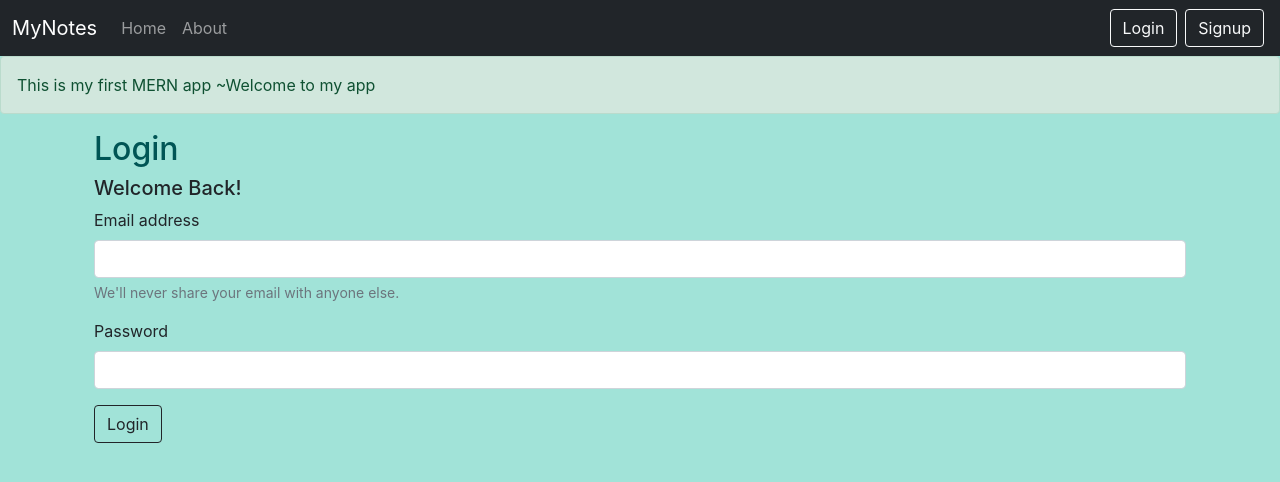
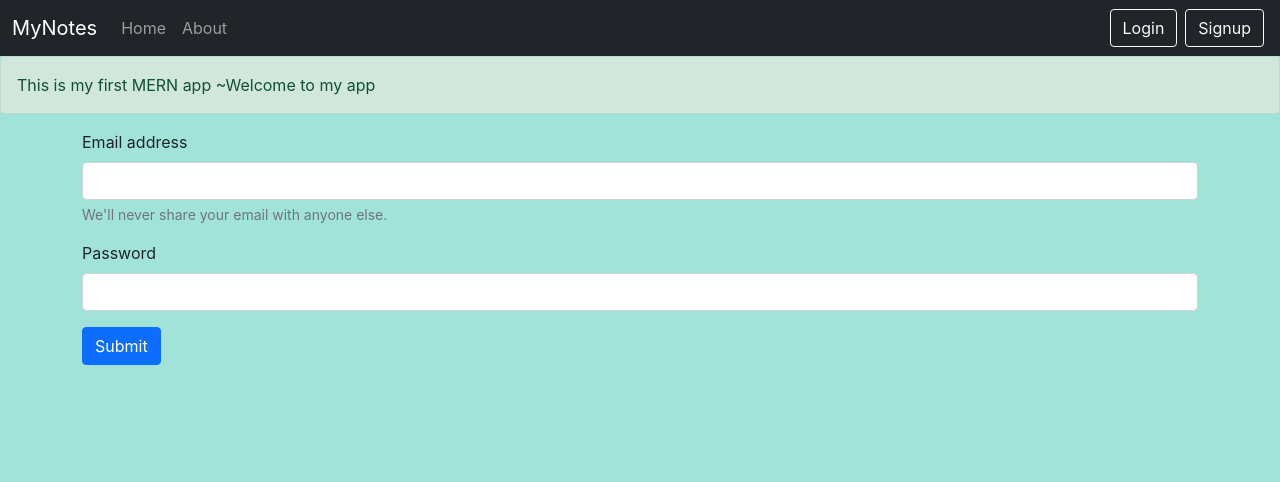
Before and after one commit to PranjalMulane/react-noteapp, a React (Create React App) app: page /Login in a window 1280 px wide. Shown: the top 482 px of the page. Built offline with nearby package versions, Linux system fonts and the light colour scheme.

Commit message:
login API

```diff
--- a/src/components/Login.js
+++ b/src/components/Login.js
@@ -1,60 +1,53 @@
-import React, { useState } from 'react'
-import { useNavigate} from 'react-router-dom'
+import React, {useState} from 'react'
+import { useNavigate } from 'react-router-dom'
 
-const Login = () => {
 
-    let navigate =  useNavigate();
-    const [credentials, setCredentials] = useState({email:"", password:""})
-    const handleSubmit = async(e) =>{
-      e.preventDefalut();
-        const response = await fetch(`http://localhost:5000/api/auth/login`, {
+const Login = (props) => {
+    const [credentials, setCredentials] = useState({email: "", password: ""})
+    let navigate = useNavigate();
+
+    const handleSubmit = async (e) => {
+        e.preventDefault();
+        const response = await fetch("http://localhost:5000/api/auth/login", {
             method: 'POST',
             headers: {
-              'Content-Type': 'application/json',
+                'Content-Type': 'application/json'
             },
-            body: JSON.stringify({email: credentials.email , password: credentials.password })
+            body: JSON.stringify({email: credentials.email, password: credentials.password})
         });
+        const json = await response.json()
+        console.log(json);
+        if (json.success){
+            // Save the auth token and redirect
+            localStorage.setItem('token', json.authtoken);
+            navigate("/home");
 
-          const json = await response.json();
-          console.log(json);
-
-
-
-          if(json.success){
-            localStorage.setItem('token',json.authtoken)
-            navigate('/home');
         }
         else{
-            alert("Invalid Credentials");
+            alert("Invalid credentials");
         }
-
-
     }
 
     const onChange = (e)=>{
         setCredentials({...credentials, [e.target.name]: e.target.value})
     }
+
     return (
-
-    <>
-    <div className="container mx-12">
-    <h2>Login</h2>
-    <h5>Welcome Back!</h5>
-    <form onSubmit={handleSubmit}>
+        <div>
+            <form  onSubmit={handleSubmit}>
                 <div className="mb-3">
                     <label htmlFor="email" className="form-label">Email address</label>
-          <input type="email" className="form-control" id="email" value={credentials.email} onChange={onChange} name="email" aria-describedby="emailHelp" />
+                    <input type="email" className="form-control" value={credentials.email} onChange={onChange} id="email" name="email" aria-describedby="emailHelp" />
                     <div id="emailHelp" className="form-text">We'll never share your email with anyone else.</div>
                 </div>
                 <div className="mb-3">
                     <label htmlFor="password" className="form-label">Password</label>
-          <input type="password" className="form-control" id="password" value={credentials.password} onChange={onChange} name="password"/>
+                    <input type="password" className="form-control" value={credentials.password} onChange={onChange} name="password" id="password" />
                 </div>
 
-        <button type="submit" className="btn btn-outline-dark">Login</button>
+                <button type="submit" className="btn btn-primary">Submit</button>
             </form>
         </div>
-    </>
     )
 }
 
--- a/src/components/Signup.js
+++ b/src/components/Signup.js
@@ -5,7 +5,6 @@ const Signup = () => {
 
 
   let navigate =  useNavigate();
-
   const [credentials, setCredentials] = useState({name:"", email:"", password:"" ,cpassword:""})
 
   const handleSubmit = async(e) =>{
@@ -21,9 +20,6 @@ const Signup = () => {
 
         const json = await response.json();
         console.log(json);
-
-
-
         if(json.success){
           localStorage.setItem('token',json.authtoken)
           navigate('/home');
--- a/src/context/NoteState.js
+++ b/src/context/NoteState.js
@@ -14,7 +14,7 @@ const NoteState = (props) => {
       method: 'GET',
       headers: {
         'Content-Type': 'application/json',
-        "auth-token": "eyJhbGciOiJIUzI1NiIsInR5cCI6IkpXVCJ9.eyJ1c2VyIjp7ImlkIjoiNjI2ODA1YTQ2ZjZhZjVhNjRlNGFkZjU5In0sImlhdCI6MTY1MDk4NDM3Mn0.NJM4s_FBNetDyr-iO75ebr2iIqpUVbmEFazlygpOTXQ"
+        "auth-token": "eyJhbGciOiJIUzI1NiIsInR5cCI6IkpXVCJ9.eyJ1c2VyIjp7ImlkIjoiNjI2ODA1YTQ2ZjZhZjVhNjRlNGFkZjU5In0sImlhdCI6MTY1Mjg3MjM5NH0.Ts8YwibXj_FDWCwWI5EwFqtLNffdhaUAaXo2oZaqkP8"
       }
     });
     const json = await response.json()
@@ -27,7 +27,7 @@ const NoteState = (props) => {
       method: 'POST',
       headers: {
         'Content-Type': 'application/json',
-        "auth-token": "eyJhbGciOiJIUzI1NiIsInR5cCI6IkpXVCJ9.eyJ1c2VyIjp7ImlkIjoiNjI2ODA1YTQ2ZjZhZjVhNjRlNGFkZjU5In0sImlhdCI6MTY1MDk4NDM3Mn0.NJM4s_FBNetDyr-iO75ebr2iIqpUVbmEFazlygpOTXQ"
+        "auth-token": "eyJhbGciOiJIUzI1NiIsInR5cCI6IkpXVCJ9.eyJ1c2VyIjp7ImlkIjoiNjI2ODA1YTQ2ZjZhZjVhNjRlNGFkZjU5In0sImlhdCI6MTY1Mjg3MjM5NH0.Ts8YwibXj_FDWCwWI5EwFqtLNffdhaUAaXo2oZaqkP8"
       },
       body: JSON.stringify({ title, description, tag })
     });
@@ -43,7 +43,7 @@ const NoteState = (props) => {
       method: 'DELETE',
       headers: {
         'Content-Type': 'application/json',
-        "auth-token": "eyJhbGciOiJIUzI1NiIsInR5cCI6IkpXVCJ9.eyJ1c2VyIjp7ImlkIjoiNjI2ODA1YTQ2ZjZhZjVhNjRlNGFkZjU5In0sImlhdCI6MTY1MDk4NDM3Mn0.NJM4s_FBNetDyr-iO75ebr2iIqpUVbmEFazlygpOTXQ"
+        "auth-token": "eyJhbGciOiJIUzI1NiIsInR5cCI6IkpXVCJ9.eyJ1c2VyIjp7ImlkIjoiNjI2ODA1YTQ2ZjZhZjVhNjRlNGFkZjU5In0sImlhdCI6MTY1Mjg3MjM5NH0.Ts8YwibXj_FDWCwWI5EwFqtLNffdhaUAaXo2oZaqkP8"
       }
     });
     const json = response.json();
@@ -58,7 +58,7 @@ const NoteState = (props) => {
       method: 'PUT',
       headers: {
         'Content-Type': 'application/json',
-        "auth-token": "eyJhbGciOiJIUzI1NiIsInR5cCI6IkpXVCJ9.eyJ1c2VyIjp7ImlkIjoiNjI2ODA1YTQ2ZjZhZjVhNjRlNGFkZjU5In0sImlhdCI6MTY1MDk4NDM3Mn0.NJM4s_FBNetDyr-iO75ebr2iIqpUVbmEFazlygpOTXQ"
+        "auth-token": "eyJhbGciOiJIUzI1NiIsInR5cCI6IkpXVCJ9.eyJ1c2VyIjp7ImlkIjoiNjI2ODA1YTQ2ZjZhZjVhNjRlNGFkZjU5In0sImlhdCI6MTY1Mjg3MjM5NH0.Ts8YwibXj_FDWCwWI5EwFqtLNffdhaUAaXo2oZaqkP8"
       },
       body: JSON.stringify({ title, description, tag })
     });
```
Lines whose indentation alone changed are shown as unchanged.
